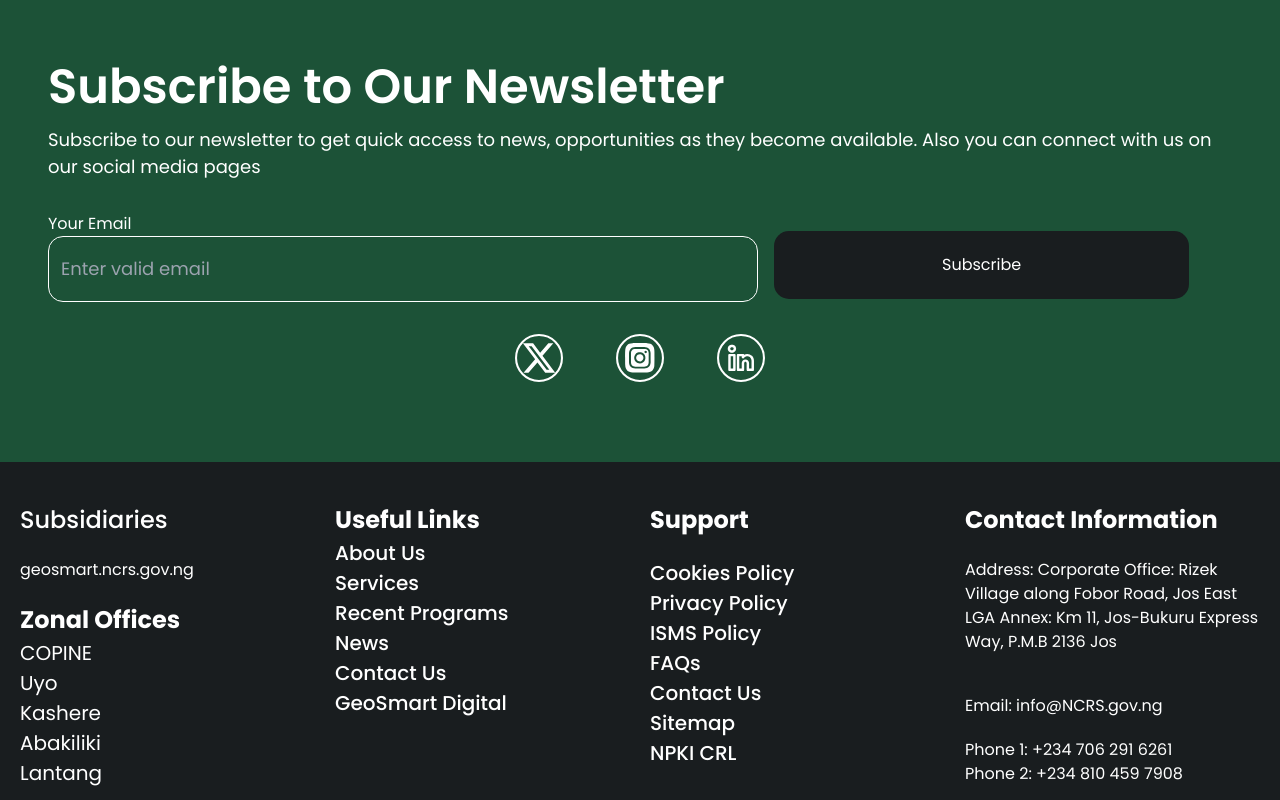
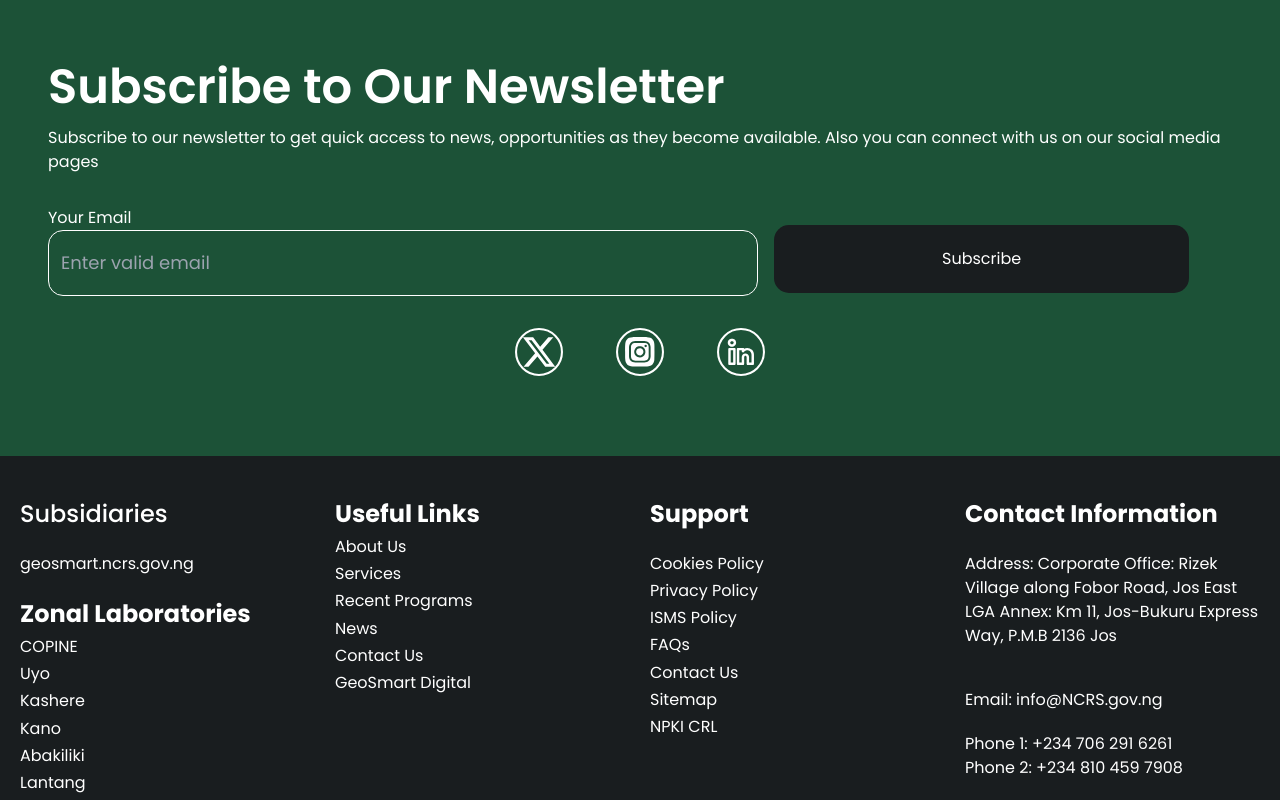
Before and after one commit to Musecreatives/ncrs_frontend, a Next.js app: page /news in a window 1280 px wide. Shown: the part 1900-2700 px from the top of the page. Built offline with nearby package versions, Linux system fonts and the light colour scheme.

Commit message:
new page

```diff
--- a/src/app/laboratories/page.tsx
+++ b/src/app/laboratories/page.tsx
@@ -1,4 +1,5 @@
 import { ListTag } from "@/componets/IconsPalette"
+import Link from "next/link"
 import styles from "./styles.module.css"
 
 export default function Labs(){
@@ -23,42 +24,42 @@ export default function Labs(){
                 <div className={styles.section_two_line}></div>
                 <h1 className={styles.section_two_heading}>Our Labs</h1>
                 <div className={styles.section_two_cards}>
-                    <div className={styles.section_two_card}>
+                    <Link href="/laboratories/zonal-advanced-space-technology-application-laboratory-abakiliki" className={styles.section_two_card}>
                         <div className={styles.section_two_card_icon_cover}>
                             <ListTag iconStyle={styles.section_two_card_icon}/>
                         </div>
                         <p>Zonal Advanced Space Technology Application Laboratory (ZASTAL) Abakiliki</p>
-                    </div>
-                    <div className={styles.section_two_card}>
+                    </Link>
+                    <Link href="/laboratories/zonal-advanced-space-technology-application-laboratory-langtang" className={styles.section_two_card}>
                         <div className={styles.section_two_card_icon_cover}>
                             <ListTag iconStyle={styles.section_two_card_icon}/>
                         </div>
                         <p>Zonal Advanced Space Technology Applications Laboratory  (ZASTAL) Langtang</p>
-                    </div>
-                    <div className={styles.section_two_card}>
+                    </Link>
+                    <Link href="/laboratories/zonal-advanced-space-technology-application-laboratory-kashere" className={styles.section_two_card}>
                         <div className={styles.section_two_card_icon_cover}>
                             <ListTag iconStyle={styles.section_two_card_icon}/>
                         </div>
                         <p>Zonal Advanced Space Technology Application Laboratory (ZASTAL) Kashere</p>
-                    </div>
-                    <div className={styles.section_two_card}>
+                    </Link>
+                    <Link href="/laboratories/avanced-space-technology-application-laboratory-uyo" className={styles.section_two_card}>
                         <div className={styles.section_two_card_icon_cover}>
                             <ListTag iconStyle={styles.section_two_card_icon}/>
                         </div>
                         <p>Advanced Space Technology Application Laboratory</p>
-                    </div>
-                    <div className={styles.section_two_card}>
+                    </Link>
+                    <Link href="/laboratories/zonal-advanced-space-technology-application-laboratory-kano" className={styles.section_two_card}>
                         <div className={styles.section_two_card_icon_cover}>
                             <ListTag iconStyle={styles.section_two_card_icon}/>
                         </div>
                         <p>Zonal Advanced Space Technology Application Laboratory (ZASTAL) Kano</p>
-                    </div>
-                    <div className={styles.section_two_card}>
+                    </Link>
+                    <Link href="/laboratories/corporative-Information-network" className={styles.section_two_card}>
                         <div className={styles.section_two_card_icon_cover}>
                             <ListTag iconStyle={styles.section_two_card_icon}/>
                         </div>
                         <p>Corporative Information Network (COPINE)</p>
-                    </div>
+                    </Link>
                 </div>
                 </div>
             </section>
--- a/src/app/laboratories/styles.module.css
+++ b/src/app/laboratories/styles.module.css
@@ -63,7 +63,7 @@
 }
 
 .section_two_card{
-    @apply h-[150px] xlg:h-[200px] bg-[#FFFFFF] flex justify-between items-center my-[1rem] py-[24px] px-[23px] rounded-[15px] gap-x-5 shadow-4xl
+    @apply h-[150px] xlg:h-[200px] cursor-pointer bg-[#FFFFFF] flex justify-between items-center my-[1rem] py-[24px] px-[23px] rounded-[15px] gap-x-5 shadow-4xl
 }
 
 .section_two_card_icon_cover{
--- a/src/componets/department/styles.module.css
+++ b/src/componets/department/styles.module.css
@@ -18,11 +18,11 @@
 /* web department */
 
 .web_department{
-    @apply  hidden xlg:block w-full px-3 xlg-max:mx-auto 2xl:w-[90%] 2xl:mx-auto
+    @apply  hidden xlg:block w-full px-3 py-[2rem] xlg-max:mx-auto
 }
 
 .web_department_cover{
-    @apply slg:w-[90%] 2xl:w-full mx-auto
+    @apply slg:w-[90%] 2xl:w-[90%] mx-auto
 }
 
 .web_department_heading{
--- a/src/componets/footer/Footer.tsx
+++ b/src/componets/footer/Footer.tsx
@@ -8,20 +8,22 @@ export default function Footer(){
                 <h1 className={styles.footer_heading}>Subsidiaries</h1>
                 <p className={styles.footer_consultancy}>consultancy.ncrs.gov.ng</p>
                 <div className={styles.footer_section_one}>
-                    <h1>Zonal Offices</h1>
-                    <p>Port Harcourt</p>
-                    <p>Gombe</p>
-                    <p>Benin</p>
-                    <p>Lagos</p>
+                    <h1>Zonal Laboratories</h1>
+                    <Link href="/laboratories/corporative-Information-network">COPINE</Link>
+                    <Link href="/laboratories/avanced-space-technology-application-laboratory-uyo">Uyo</Link>
+                    <Link href="/laboratories/zonal-advanced-space-technology-application-laboratory-kashere">Kashere</Link>
+                    <Link href="/laboratories/zonal-advanced-space-technology-application-laboratory-kano">Kano</Link>
+                    <Link href="/laboratories/zonal-advanced-space-technology-application-laboratory-abakiliki">Abakiliki</Link>
+                    <Link href="/laboratories/zonal-advanced-space-technology-application-laboratory-langtang">Lantang</Link>
                 </div>
                 <div className={styles.footer_section_two}>
                     <h1>Quick Links</h1>
-                    <Link href="#" className={styles.footer_section_two_link}>About Us</Link>
-                    <Link href="#" className={styles.footer_section_two_link}>Services</Link>
+                    <Link href="/about" className={styles.footer_section_two_link}>About Us</Link>
+                    <Link href="/services" className={styles.footer_section_two_link}>Services</Link>
                     <Link href="#" className={styles.footer_section_two_link}>Recent Programs</Link>
-                    <Link href="#" className={styles.footer_section_two_link}>News</Link>
-                    <Link href="#" className={styles.footer_section_two_link}>Contact Us</Link>
-                    <Link href="#" className={styles.footer_section_two_link}>Consultancy</Link>
+                    <Link href="/news" className={styles.footer_section_two_link}>News</Link>
+                    <Link href="/contact" className={styles.footer_section_two_link}>Contact Us</Link>
+                    <Link href="#" className={styles.footer_section_two_link}>GeoSmart Digital</Link>
                 </div>
                 <div className={styles.footer_section_three}>
                     <h1>Support</h1>
@@ -65,13 +67,13 @@ export function WebFooter(){
                         <h1>Subsidiaries</h1>
                         <Link href="#" className={styles.web_footer_subsidiaries_link}>geosmart.ncrs.gov.ng</Link>
                         <div className={styles.web_footer_subsidiaries_office}>
-                            <h1>Zonal Offices</h1>
-
-                            <p>COPINE</p>
-                            <p>Uyo</p>
-                            <p>Kashere</p>
-                            <p>Abakiliki</p>
-                            <p>Lantang</p>
+                            <h1>Zonal Laboratories</h1>
+                            <Link className={styles.web_footer_subsidiaries_office_link} href="/laboratories/corporative-Information-network">COPINE</Link>
+                            <Link className={styles.web_footer_subsidiaries_office_link}href="/laboratories/avanced-space-technology-application-laboratory-uyo">Uyo</Link>
+                            <Link className={styles.web_footer_subsidiaries_office_link}href="/laboratories/zonal-advanced-space-technology-application-laboratory-kashere">Kashere</Link>
+                            <Link className={styles.web_footer_subsidiaries_office_link}href="/laboratories/zonal-advanced-space-technology-application-laboratory-kano">Kano</Link>
+                            <Link className={styles.web_footer_subsidiaries_office_link}href="/laboratories/zonal-advanced-space-technology-application-laboratory-abakiliki">Abakiliki</Link>
+                            <Link className={styles.web_footer_subsidiaries_office_link}href="/laboratories/zonal-advanced-space-technology-application-laboratory-langtang">Lantang</Link>
                         </div>
                     </div>
                     <div className={styles.web_footer_links}>
--- a/src/componets/footer/styles.module.css
+++ b/src/componets/footer/styles.module.css
@@ -127,8 +127,8 @@
     @apply text-[24px] font-[700]
 }
 
-.web_footer_subsidiaries_office > p{
-    @apply text-[20px] font-[500px]
+.web_footer_subsidiaries_office_link{
+    @apply block text-[16px] font-[400] my-[0.2rem]
 }
 
 .web_footer_links{
@@ -140,7 +140,7 @@
 }
 
 .web_footer_links_link{
-    @apply block text-[20px] font-[500]
+    @apply block text-[16px] font-[400] my-[0.2rem]
 }
 
 .web_footer_support{
@@ -156,7 +156,7 @@
 }
 
 .web_footer_support_section_one > p{
-    @apply text-[20px] font-[500]
+    @apply text-[16px] font-[400] my-[0.2rem]
 }
 
 .web_footer_contacts{
@@ -197,7 +197,7 @@
 }
 
 .web_footer_copyright{
-    @apply text-[#000000] text-center py-[2rem]
+    @apply text-[#000000] text-center py-[1rem]
 }
 
 .web_footer_copyright > h1{
--- a/src/componets/hero/styles.module.css
+++ b/src/componets/hero/styles.module.css
@@ -12,7 +12,7 @@
 /* Web Hero */
 
 .web_hero{
-    @apply hidden slg:block relative py-10 overflow-hidden h-[24rem] slg:h-[35rem] xlg-max:h-[100vh] xl:h-[100vh] bg-red-500 bg-webherobg bg-cover
+    @apply hidden slg:block relative py-10 overflow-hidden h-[24rem] slg:h-[35rem] xlg-max:h-[100vh] xl:h-[90vh] bg-webherobg bg-cover
 }
 
 .web_hero_heading{
@@ -20,7 +20,7 @@
 }
 
 .web_hero_dash{
-    @apply block bg-[#1C5237] h-[18px] w-[120px] mb-[2rem]
+    @apply block bg-[#1C5237] h-[15px] w-[120px] mb-[2rem]
 }
 
 .web_hero_text_one{
@@ -32,7 +32,7 @@
 }
 
 .web_hero_layer{
-    @apply absolute top-0 w-full h-[100vh] bg-black opacity-[0.45]
+    @apply absolute top-0 w-full h-[100vh] bg-[#0000005C]
 }
 
 .web_hero_text_three{
--- a/src/componets/newsletter/NewsLetter.tsx
+++ b/src/componets/newsletter/NewsLetter.tsx
@@ -5,6 +5,7 @@ import Link from 'next/link'
 export default function NewsLetter(){
     return(
         <div className={styles.newsletter}>
+            <div className={styles.container}>
                 <h1 className={styles.newsletter_heading}>Subscribe to Our Newsletter</h1>
                 <p className={styles.newsletter_paragraph}>Subscribe to our newsletter to get quick access to news, opportunities as they become available. Also you can connect with us on our social media pages</p>
                 <form className={styles.newsletter_form}>
@@ -20,5 +21,6 @@ export default function NewsLetter(){
                     <Link href="#" className={styles.form_social_icon_cover}><LinkedIn iconStyle={styles.form_social_icon} /></Link>
                 </div>
             </div>
+        </div>
     )
 }
--- a/src/componets/newsletter/styles.module.css
+++ b/src/componets/newsletter/styles.module.css
@@ -1,6 +1,10 @@
 
 .newsletter{
     @apply bg-[#1C5237] py-5 xlg:py-[3rem] xl:py-[5rem] px-3 slg:px-[3rem] 2xl:px-[10rem] text-[#FFF]
+}
+
+.container{
+    @apply 2xl:w-[80%] mx-auto
 }
 
 .newsletter_heading{
@@ -8,7 +12,7 @@
 }
 
 .newsletter_paragraph{
-    @apply text-[14px] slg:text-[16px] xlg:text-[18px] font-[400] text-center slg:text-left my-[0.2rem]
+    @apply text-[14px] slg:text-[16px] font-[400] text-center slg:text-left my-[0.2rem]
 }
 
 .newsletter_form{
```
Lines whose indentation alone changed are shown as unchanged.
